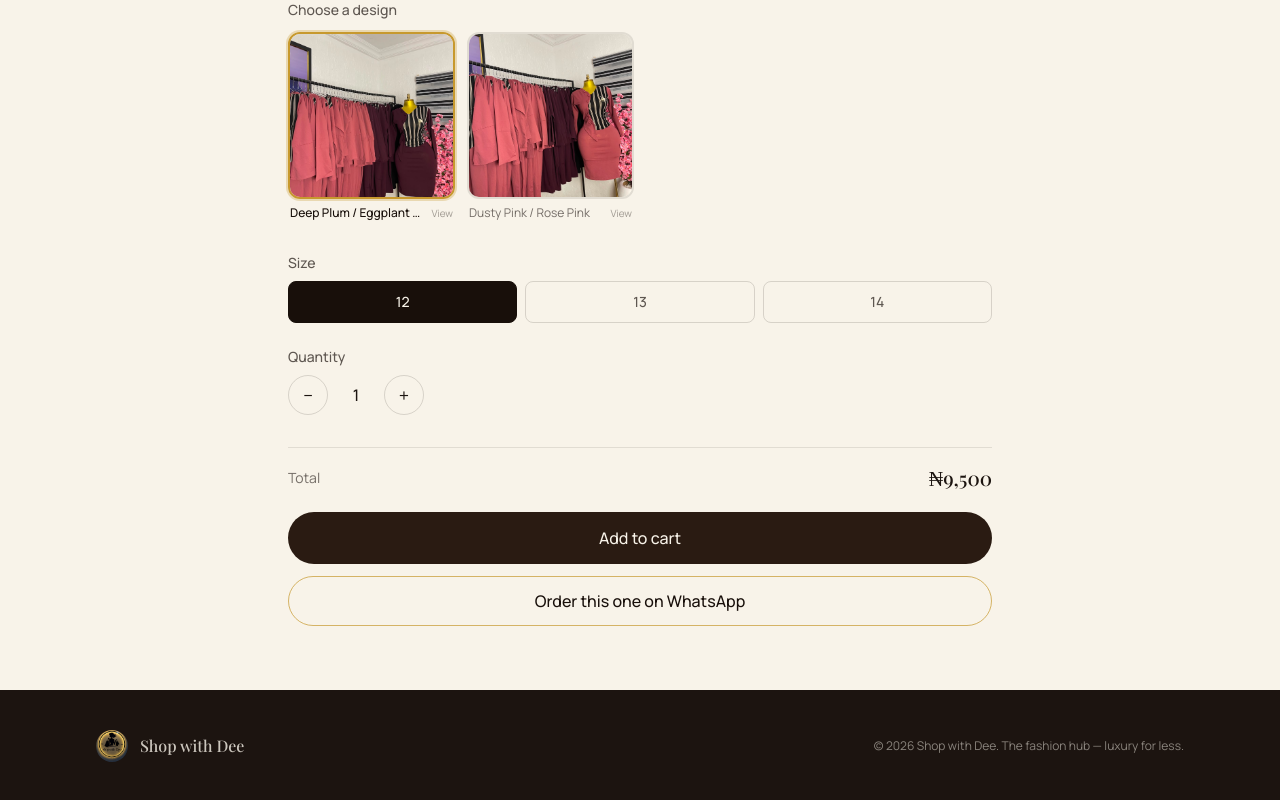
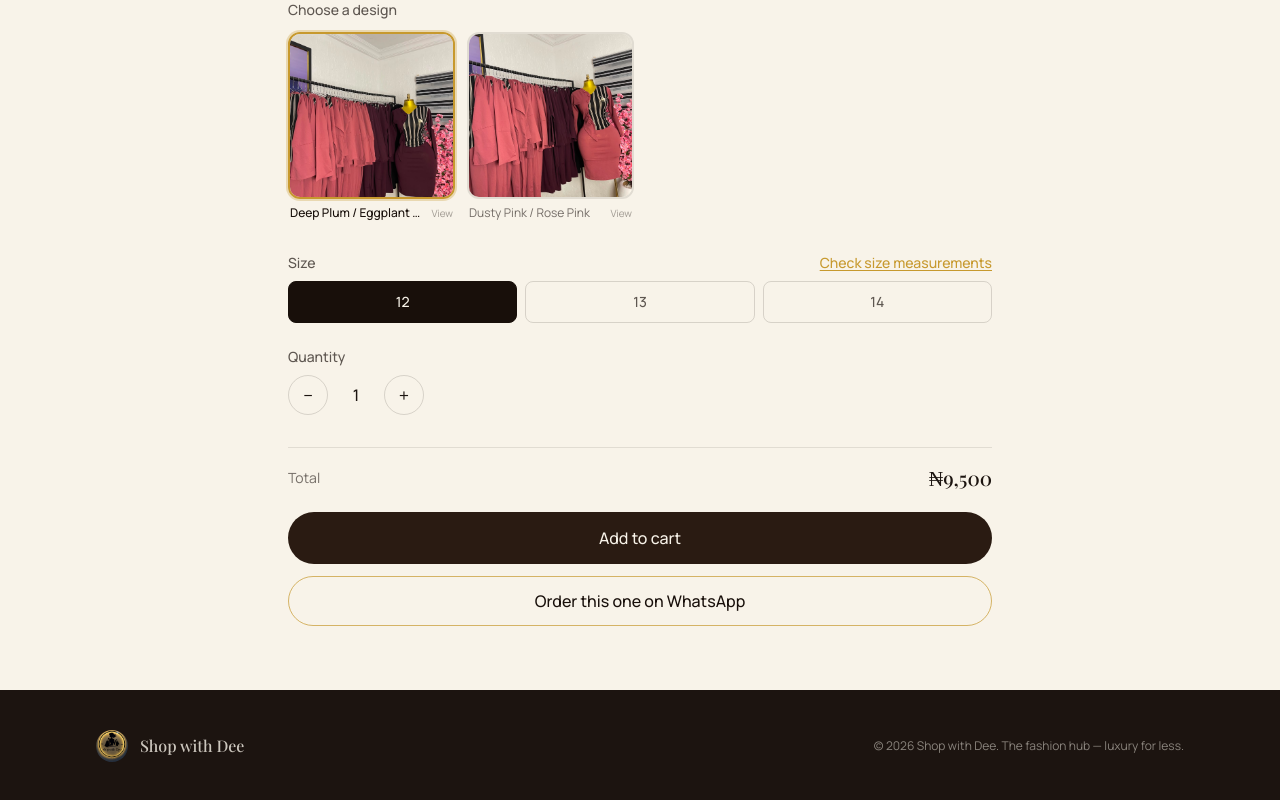
Before and after one commit to Uwehbaridu/shop-with-dee, a React (Vite) app: page /product/asymmetric-striped-lapel-midi in a window 1280 px wide. Shown: the part 866-1666 px from the top of the page. Built offline with nearby package versions, Linux system fonts and the light colour scheme; no server answers; a web font is replaced by a local one.

Commit message:
Add Check size measurements button and size guide on product pages

```diff
--- a/src/pages/ProductPage.jsx
+++ b/src/pages/ProductPage.jsx
@@ -6,6 +6,7 @@ import { useCart } from "../cart";
 import Header from "../components/Header";
 import Footer from "../components/Footer";
 import CartDrawer from "../components/CartDrawer";
+import SizeGuide from "../components/SizeGuide";
 
 const SIZES = ["12", "13", "14"];
 
@@ -21,6 +22,7 @@ export default function ProductPage() {
   const [quantity, setQuantity] = useState(1);
   const [lightbox, setLightbox] = useState(null);
   const [justAdded, setJustAdded] = useState(false);
+  const [sizeGuideOpen, setSizeGuideOpen] = useState(false);
 
   useEffect(() => {
     window.scrollTo(0, 0);
@@ -34,6 +36,7 @@ export default function ProductPage() {
     setQuantity(1);
     setLightbox(null);
     setJustAdded(false);
+    setSizeGuideOpen(false);
   }, [product]);
 
   useEffect(() => {
@@ -75,7 +78,6 @@ export default function ProductPage() {
   }
 
   function goBack() {
-    // Prefer browser history so swipe-back / back button feel natural
     if (window.history.length > 1) {
       navigate(-1);
     } else {
@@ -89,7 +91,6 @@ export default function ProductPage() {
 
       <main className="flex-1 pt-20 pb-16">
         <div className="max-w-3xl mx-auto px-5 sm:px-8">
-          {/* Back button — always visible */}
           <button
             type="button"
             onClick={goBack}
@@ -99,7 +100,6 @@ export default function ProductPage() {
             Back to collection
           </button>
 
-          {/* Main image */}
           <button
             type="button"
             onClick={() => selectedDesign && setLightbox(selectedDesign)}
@@ -191,7 +191,16 @@ export default function ProductPage() {
 
             {/* Size */}
             <div className="mt-8">
-              <p className="text-sm font-medium text-ink/70 mb-2">Size</p>
+              <div className="flex items-center justify-between mb-2">
+                <p className="text-sm font-medium text-ink/70">Size</p>
+                <button
+                  type="button"
+                  onClick={() => setSizeGuideOpen(true)}
+                  className="text-sm text-gold hover:text-espresso-dark font-medium underline underline-offset-2"
+                >
+                  Check size measurements
+                </button>
+              </div>
               <div className="flex gap-2">
                 {SIZES.map((s) => (
                   <button
@@ -282,8 +291,8 @@ export default function ProductPage() {
 
       <Footer />
       <CartDrawer />
+      <SizeGuide open={sizeGuideOpen} onClose={() => setSizeGuideOpen(false)} />
 
-      {/* Lightbox */}
       {lightbox && (
         <div
           className="fixed inset-0 z-[110] flex items-center justify-center bg-ink/90 backdrop-blur-sm p-4"
```
